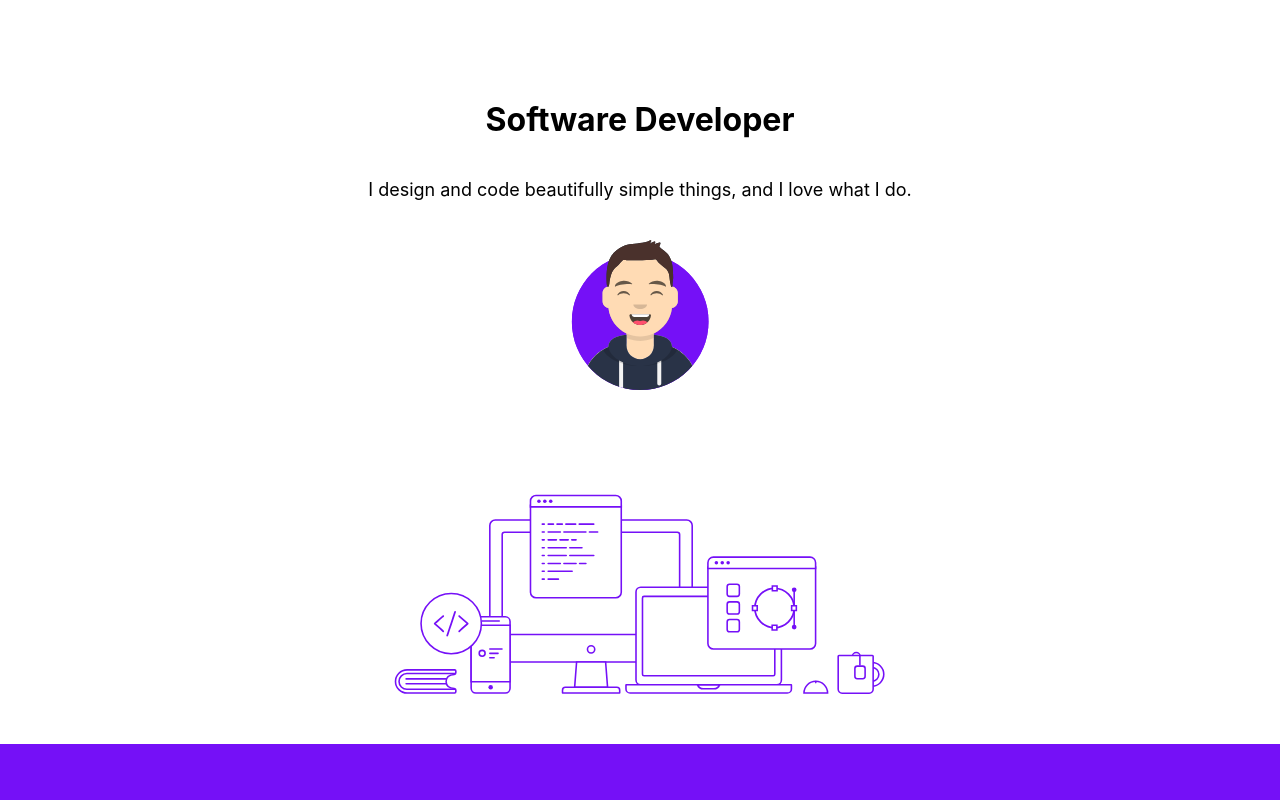
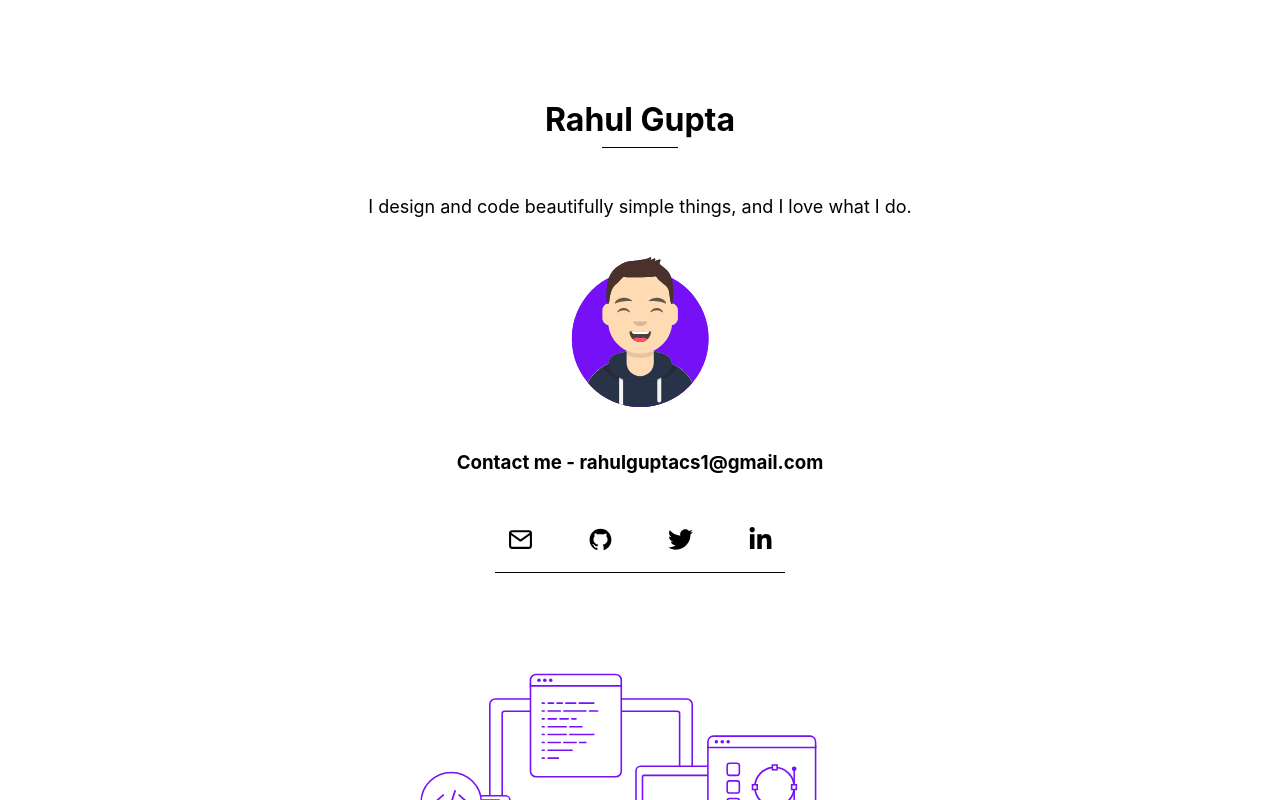
Before and after one commit to rgsk/portfolio, a Next.js app: page / in a window 1280 px wide. Shown: the top 800 px of the page. Built offline with nearby package versions, Linux system fonts and the light colour scheme.

Commit message:
email link added

```diff
--- a/components/Footer.tsx
+++ b/components/Footer.tsx
@@ -1,20 +1,18 @@
 import styles from "styles/Footer.module.scss";
-import SocialLink from "./SocialLink";
-import { AiOutlineGithub } from "react-icons/ai";
-import { FaLinkedinIn } from "react-icons/fa";
+import Links from "./Links";
+
 function Footer() {
   return (
     <footer className={styles.container}>
       <p className={styles.upperText}>
         Living, learning, & leveling up one day at a time.
       </p>
-      <div className={styles.links}>
-        <SocialLink href="https://github.com/rgsk">
-          <AiOutlineGithub />
-        </SocialLink>
-        <SocialLink href="https://www.linkedin.com/in/rahul-gupta-321a42161/">
-          <FaLinkedinIn />
-        </SocialLink>
+      <div
+        style={{
+          margin: "30px 0",
+        }}
+      >
+        <Links />
       </div>
       <p className={styles.bottomText}>Handcrafted by Rahul</p>
     </footer>
--- a/components/Home.tsx
+++ b/components/Home.tsx
@@ -3,11 +3,18 @@ import Image from "next/image";
 import SkillsDemonstration from "./SkillsDemonstration";
 import Projects from "./Projects";
 import IntroVideo from "./IntroVideo";
+import Links from "./Links";
 function Home() {
   return (
     <div>
       <div className={styles.firstContainer}>
-        <h1 className={styles.head}>Software Developer</h1>
+        <div>
+          <h1 className={styles.head}>Rahul Gupta</h1>
+          <div
+            className={styles.line}
+            style={{ width: "40%", margin: "8px auto" }}
+          ></div>
+        </div>
         <p className={styles.text}>
           I design and code beautifully simple things, and I love what I do.
         </p>
@@ -18,6 +25,11 @@ function Home() {
             height={150}
             alt="mf-avatar"
           />
+        </div>
+        <h3>Contact me - rahulguptacs1@gmail.com</h3>
+        <div>
+          <Links />
+          <div className={styles.line} style={{ marginTop: 8 }}></div>
         </div>
       </div>
       <div>
--- /dev/null
+++ b/components/Links.tsx
@@ -0,0 +1,25 @@
+import styles from "../styles/Links.module.scss";
+import SocialLink from "./SocialLink";
+import { AiOutlineGithub } from "react-icons/ai";
+import { FaLinkedinIn, FaTwitter } from "react-icons/fa";
+import { FiMail } from "react-icons/fi";
+interface ILinksProps {}
+const Links: React.FC<ILinksProps> = ({}) => {
+  return (
+    <div className={styles.links}>
+      <SocialLink href="mailto:rahulguptacs1@gmail.com">
+        <FiMail />
+      </SocialLink>
+      <SocialLink href="https://github.com/rgsk">
+        <AiOutlineGithub />
+      </SocialLink>
+      <SocialLink href="https://twitter.com/rahulsde">
+        <FaTwitter />
+      </SocialLink>
+      <SocialLink href="https://www.linkedin.com/in/rahul-gupta-321a42161/">
+        <FaLinkedinIn />
+      </SocialLink>
+    </div>
+  );
+};
+export default Links;
--- a/styles/Footer.module.scss
+++ b/styles/Footer.module.scss
@@ -6,12 +6,7 @@
   .upperText {
     font-size: x-large;
   }
-  .links {
-    margin: 20px 0;
-    display: flex;
-    justify-content: center;
-    gap: 30px;
-  }
+
   .bottomText {
     font-size: large;
   }
--- a/styles/Home.module.scss
+++ b/styles/Home.module.scss
@@ -15,6 +15,9 @@
   }
   .text {
     font-size: large;
+  }
+  .line {
+    border-top: 1px solid black;
   }
 }
 .heroContainer {
--- /dev/null
+++ b/styles/Links.module.scss
@@ -0,0 +1,5 @@
+.links {
+    display: flex;
+    justify-content: center;
+    gap: 30px;
+  }
```
